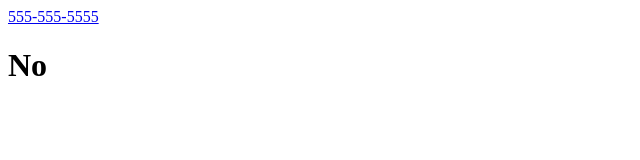
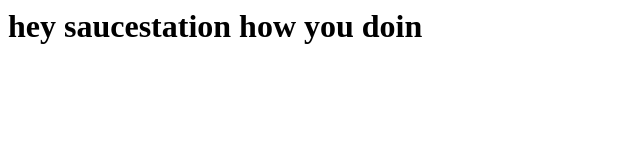
Before and after one commit to CorruptedPhysco/Tele-available, a plain HTML site: page index.html in a window 1280 px wide. Shown: the whole page, without its empty margins (0-640 px from the left). Drawn offline with Linux system fonts and the light colour scheme.

Commit message:
Update index.html

```diff
--- a/index.html
+++ b/index.html
@@ -1 +1 @@
-<a href="tel:555-555-5555">555-555-5555</a><h1>No</h1>
+<h1>hey saucestation how you doin</h1>
```
